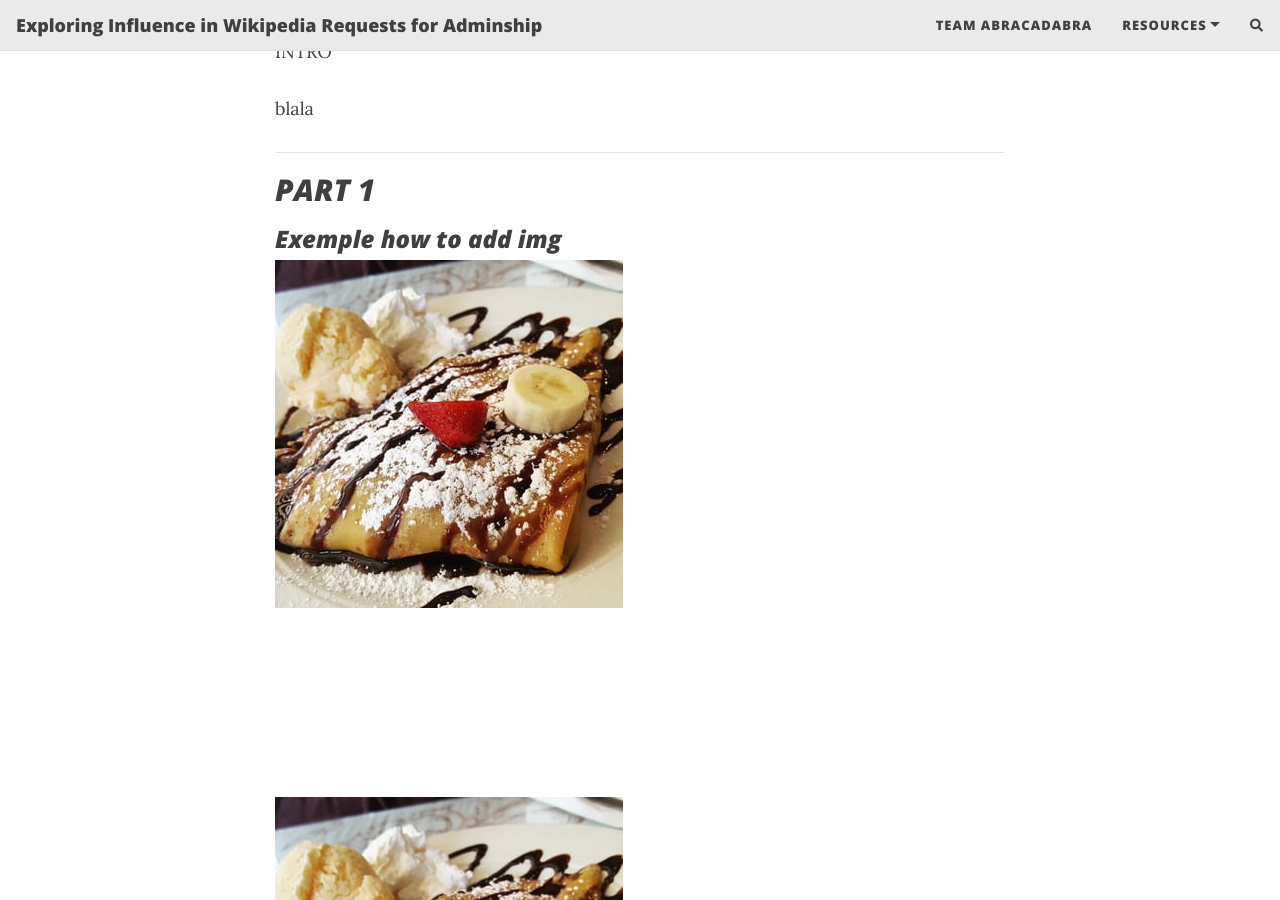
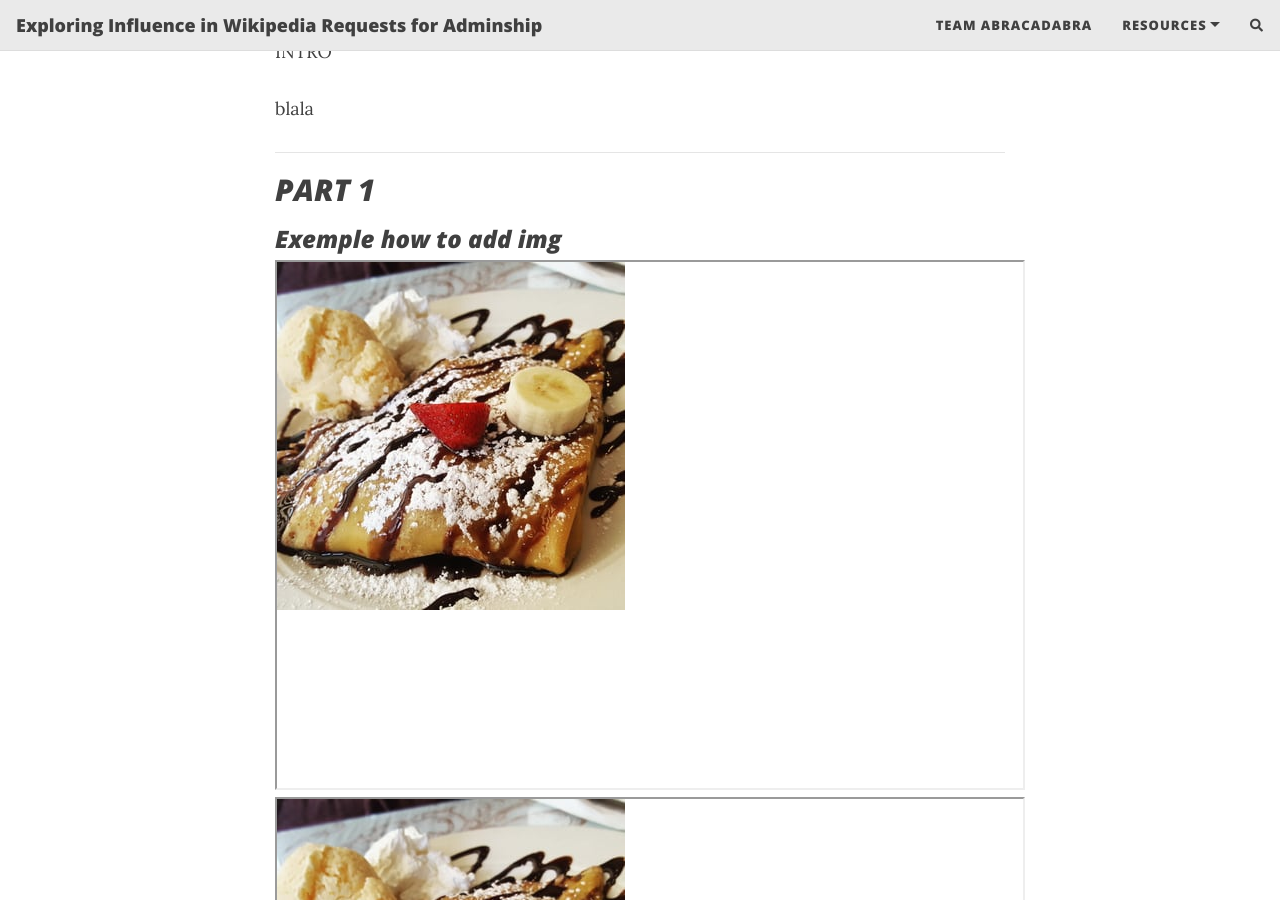
Before and after one commit to epfl-ada/ada-2023-project-abracadabra, a Jekyll site: the page built from docs/index.md, in a window 1280 px wide and 900 px high, scrolled down 665 px. Built offline with Jekyll 4.4.1, drawn with Linux system fonts in a browser that asks for light colours; nearby versions of some CDN libraries; the list of posts is cut into pages by our own code; comment, search, counter and statistics services are not loaded.

Commit message:
Update index.md

```diff
--- a/docs/index.md
+++ b/docs/index.md
@@ -17,9 +17,9 @@ blala
 
 ### *Exemple how to add img*
 
-<iframe src="assets/img/crepe.jpg " width="750px" height="530px" frameborder="0" position="relative">Title 1</iframe>
+<iframe src="assets/img/crepe.jpg " width="750px" height="530px" frameborder="1" position="relative">Title 1</iframe>
 
-<iframe src="assets/img/crepe.jpg " width="750px" height="530px" frameborder="0" position="relative">Title 2</iframe>
+<iframe src="assets/img/crepe.jpg " width="750px" height="530px" frameborder="1" position="relative">Title 2</iframe>
 
 bislls
 
```
